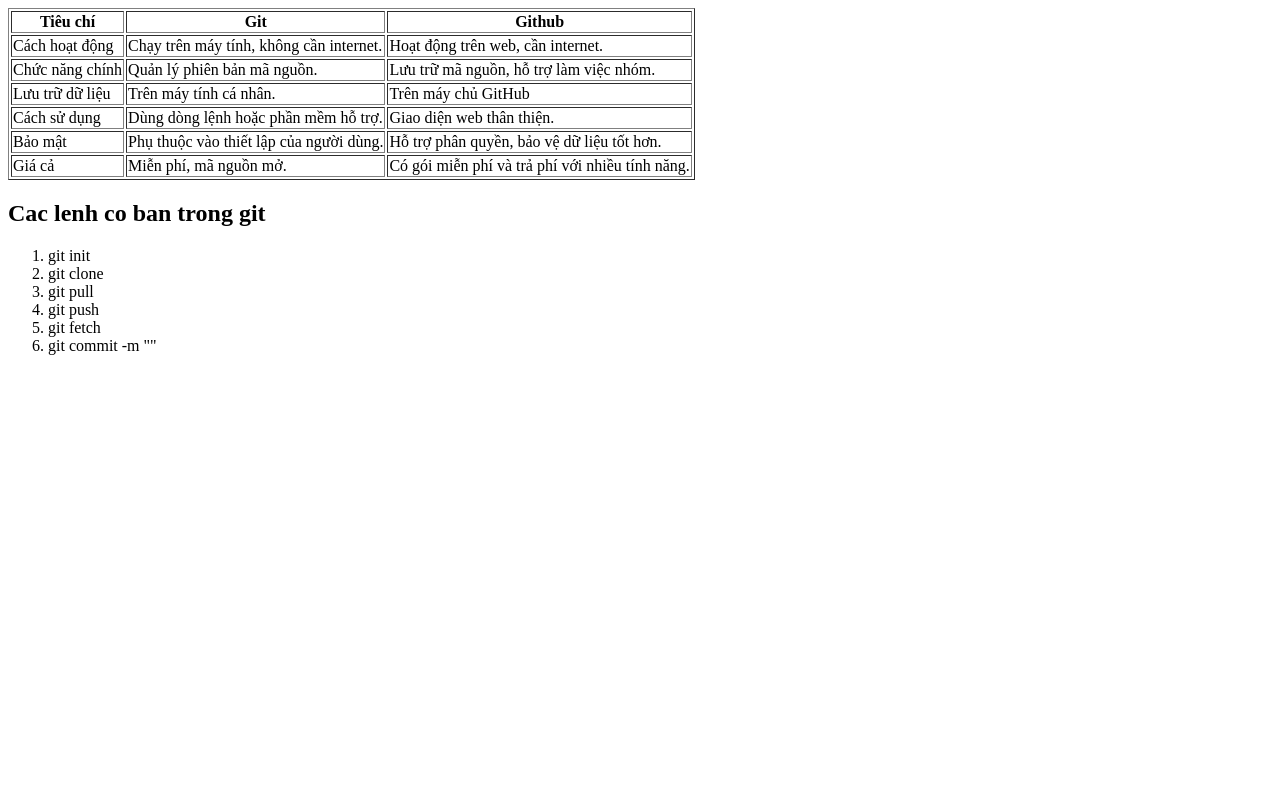
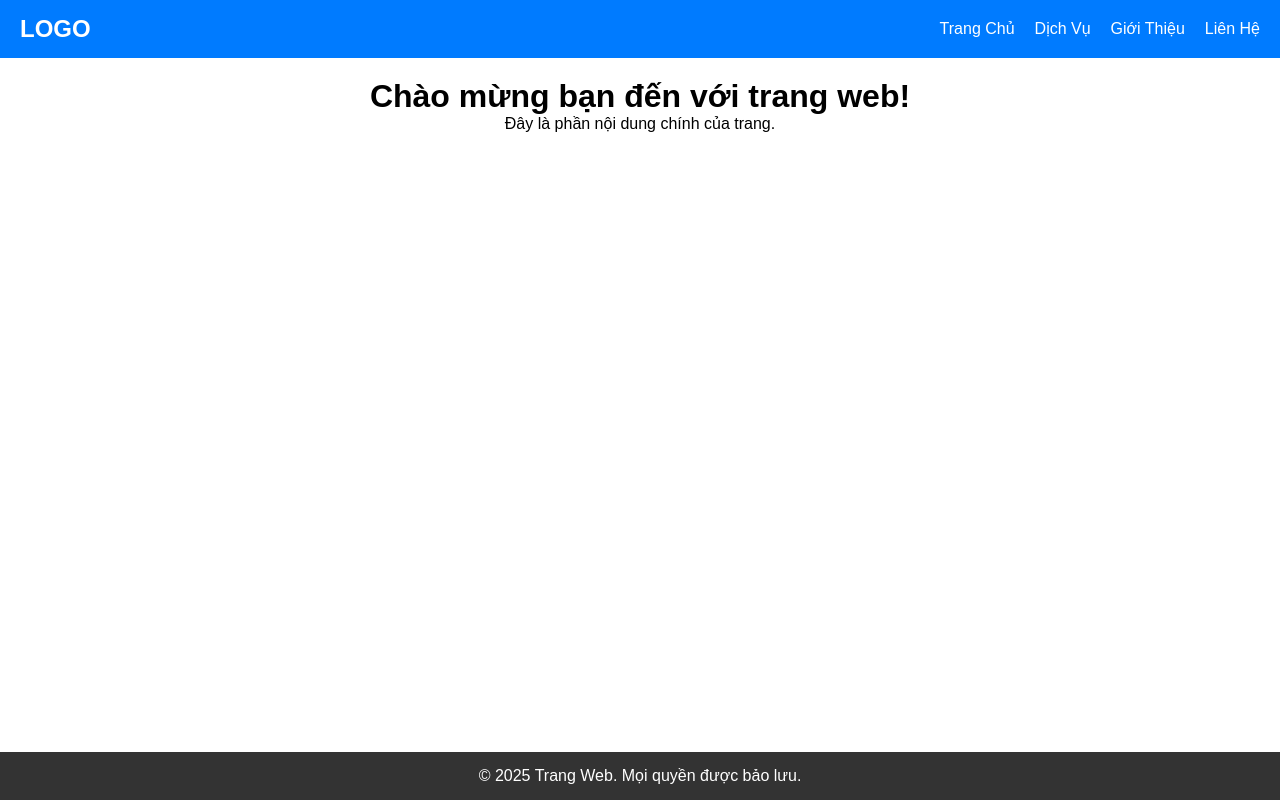
Before and after one commit to trannhutthien/textThietKeWeb, a plain HTML site: page index.html in a window 1280 px wide. Drawn offline with Linux system fonts and the light colour scheme.

Commit message:
thai đổi trang lại thành trang có header ,foodter ,navigation

```diff
--- a/Style.css
+++ b/Style.css
@@ -1,3 +1,61 @@
-h1{
-    color:brown;
+* {
+    margin: 0;
+    padding: 0;
+    box-sizing: border-box;
+    font-family: Arial, sans-serif;
 }
+
+body {
+    display: flex;
+    flex-direction: column;
+    min-height: 100vh;
+}
+
+/* ====== HEADER ====== */
+header {
+    background: #007bff;
+    color: white;
+    padding: 15px 20px;
+    display: flex;
+    justify-content: space-between;
+    align-items: center;
+}
+
+.logo {
+    font-size: 24px;
+    font-weight: bold;
+}
+
+nav ul {
+    list-style: none;
+    display: flex;
+}
+
+nav ul li {
+    margin-left: 20px;
+}
+
+nav ul li a {
+    color: white;
+    text-decoration: none;
+    font-size: 16px;
+}
+
+nav ul li a:hover {
+    text-decoration: underline;
+}
+
+/* ====== MAIN CONTENT ====== */
+.container {
+    flex: 1;
+    padding: 20px;
+    text-align: center;
+}
+
+/* ====== FOOTER ====== */
+footer {
+    background: #333;
+    color: white;
+    text-align: center;
+    padding: 15px 0;
+}
--- a/index.html
+++ b/index.html
@@ -7,67 +7,29 @@
     <link rel="stylesheet" href="Style.css">
 </head>
 <body>
-    <div>
+    <!-- HEADER -->
+    <header>
+      <div class="logo">LOGO</div>
+      <nav>
+          <ul>
+              <li><a href="#">Trang Chủ</a></li>
+              <li><a href="#">Dịch Vụ</a></li>
+              <li><a href="#">Giới Thiệu</a></li>
+              <li><a href="#">Liên Hệ</a></li>
+          </ul>
+      </nav>
+  </header>
 
-           <table border="1" >
-             <tr >
-                <th>Tiêu chí </th>
-                <th>Git</th>
-                <th>Github</th>
-             </tr>
-             <tr>
-                <td>Cách hoạt động</td>
-                <td>Chạy trên máy tính, không cần internet.</td>
-                <td>Hoạt động trên web, cần internet.</td>
-             </tr>
-             <tr>
-                <td>Chức năng chính</td>
-                <td>Quản lý phiên bản mã nguồn.</td>
-                <td>Lưu trữ mã nguồn, hỗ trợ làm việc nhóm.</td>
-             </tr>
-             <tr>
-                <td>Lưu trữ dữ liệu</td>
-                <td>Trên máy tính cá nhân.</td>
-                <td>Trên máy chủ GitHub</td>
-             </tr>
-             <tr>
-                <td>Cách sử dụng</td>
-                <td>Dùng dòng lệnh hoặc phần mềm hỗ trợ.</td>
-                <td>Giao diện web thân thiện.</td>
-             </tr>
-             <tr>
-                <td>Bảo mật</td>
-                <td>Phụ thuộc vào thiết lập của người dùng.</td>
-                <td>Hỗ trợ phân quyền, bảo vệ dữ liệu tốt hơn.</td>
-             </tr>
-             <tr>
-                <td>Giá cả</td>
-                <td>Miễn phí, mã nguồn mở.</td>
-                <td>Có gói miễn phí và trả phí với nhiều tính năng.</td>
-             </tr>
-           </table>
+  <!-- MAIN CONTENT -->
+  <div class="container">
+      <h1>Chào mừng bạn đến với trang web!</h1>
+      <p>Đây là phần nội dung chính của trang.</p>
+  </div>
 
+  <!-- FOOTER -->
+  <footer>
+      &copy; 2025 Trang Web. Mọi quyền được bảo lưu.
+  </footer>
 
-        <h2 >Cac lenh co ban trong git</h2>
-        <ol >
-            <li >git init</li>
-            <li>git clone</li>
-            <li>git pull</li>
-            <li>git push</li>
-            <li>git fetch</li>
-            <li>git commit -m ""</li>
-        </ol>
-
-
-
-
-
-
-
-
-
-
-
-    </div>
 </body>
 </html>
```
Also changed, not shown: 2 other files.
